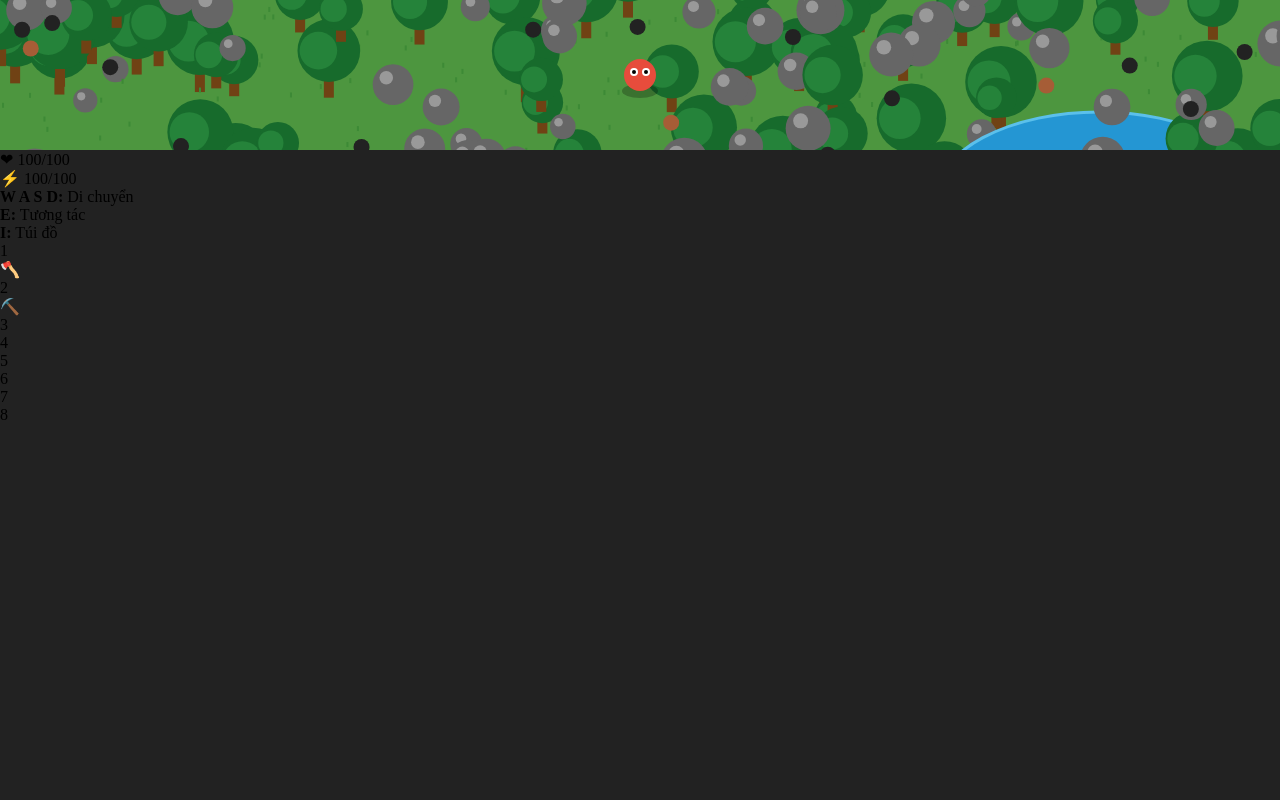
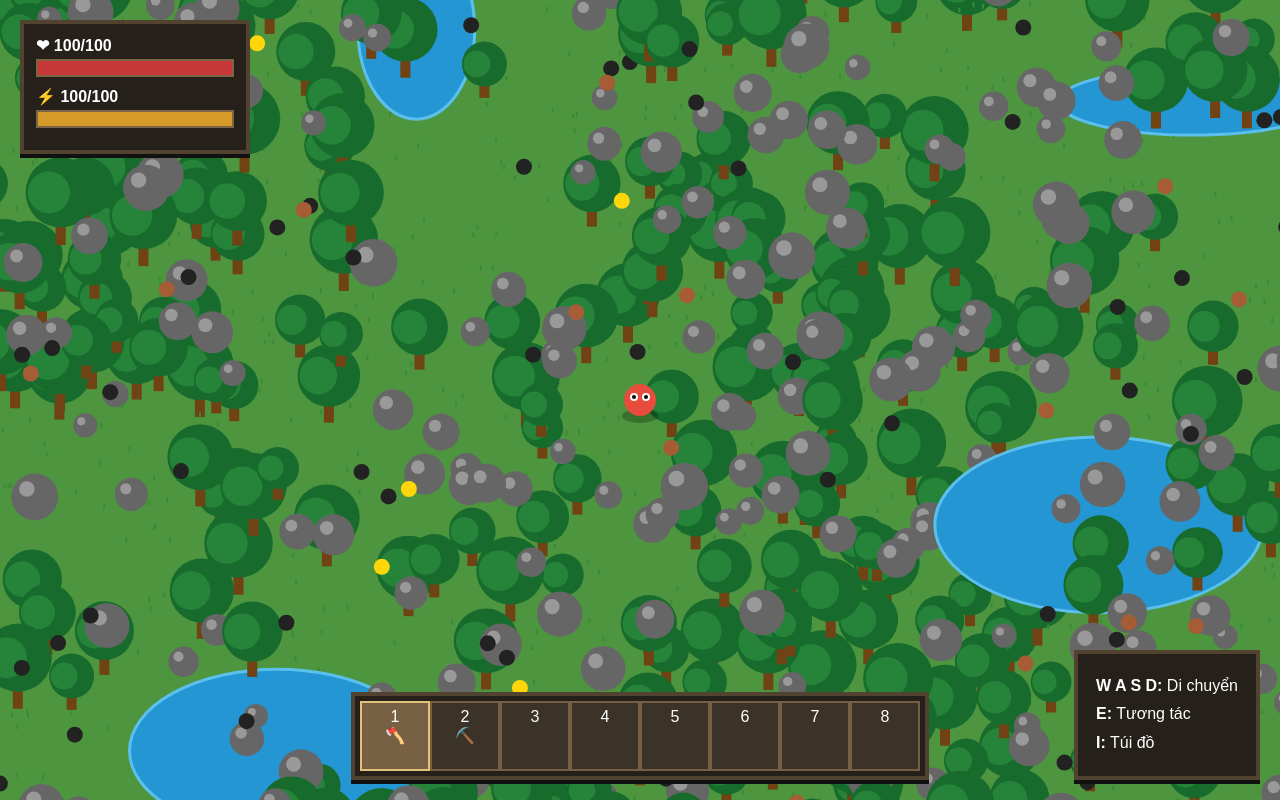
Before and after one commit to ngyenhoang14-star/game, a plain HTML site: page index.html in a window 1280 px wide. Drawn offline with Linux system fonts and the light colour scheme.

Commit message:
style.css

```diff
--- a/style.css
+++ b/style.css
@@ -2,54 +2,190 @@
     box-sizing: border-box;
 }
 
-html, body {
+html,
+body {
     margin: 0;
-    padding: 0;
     width: 100%;
     height: 100%;
-    background: #222;
+    overflow: hidden;
+
+    background: #151515;
+
+    font-family: Arial, sans-serif;
+}
+
+#game {
+    width: 100vw;
+    height: 100vh;
+
+    position: relative;
+
     overflow: hidden;
 }
 
-#gameContainer {
-    width: 100% !important;
-    max-width: 100% !important;
-    height: 100vh !important;
-    margin: 0 !important;
-    padding: 0 !important;
-    display: flex;
-    flex-direction: column;
-}
-
-#topBar {
-    padding: 8px;
-    background: #181818;
-    display: flex;
-    justify-content: center;
-    gap: 15px;
-    flex-wrap: wrap;
-}
-
-.stat {
-    background: #444;
-    padding: 7px 12px;
-    border-radius: 8px;
-}
+/* MÀN HÌNH GAME */
 
 #gameCanvas {
     display: block;
-    width: 100% !important;
-    max-width: 100% !important;
-    flex: 1 !important;
-    background: #4d9b45;
+
+    width: 100%;
+    height: 100%;
+
+    image-rendering: pixelated;
+
+    background: #4f913e;
 }
 
-#message {
-    padding: 10px;
-    background: #252525;
+
+/* HUD */
+
+#hud {
+    position: absolute;
+
+    top: 20px;
+    left: 20px;
+
+    width: 230px;
+
+    padding: 12px;
+
+    background: #252019;
+
+    border: 4px solid #51432f;
+
+    box-shadow:
+        0 4px 0 #111;
+}
+
+.barBox {
+    margin-bottom: 10px;
+}
+
+.barText {
+    color: white;
+
+    font-weight: bold;
+
+    margin-bottom: 4px;
+}
+
+.bar {
+    width: 100%;
+    height: 18px;
+
+    background: #111;
+
+    border: 2px solid #7b6546;
+}
+
+#healthFill {
+    width: 100%;
+    height: 100%;
+
+    background: #c73737;
+}
+
+#energyFill {
+    width: 100%;
+    height: 100%;
+
+    background: #d59a28;
+}
+
+
+/* HƯỚNG DẪN */
+
+#controls {
+    position: absolute;
+
+    right: 20px;
+    bottom: 20px;
+
+    padding: 18px;
+
+    color: white;
+
+    line-height: 1.8;
+
+    background: #252019;
+
+    border: 4px solid #51432f;
+
+    box-shadow:
+        0 4px 0 #111;
+}
+
+
+/* HOTBAR */
+
+#hotbar {
+    position: absolute;
+
+    left: 50%;
+    bottom: 20px;
+
+    transform: translateX(-50%);
+
+    display: flex;
+
+    background: #252019;
+
+    border: 4px solid #51432f;
+
+    padding: 5px;
+
+    box-shadow:
+        0 4px 0 #111;
+}
+
+.slot {
+    width: 70px;
+    height: 70px;
+
+    color: white;
+
+    border: 2px solid #765f42;
+
+    background: #3b3327;
+
+    padding: 5px;
+
+    font-size: 16px;
+
     text-align: center;
 }
 
-#mobileControls {
-    display: none;
+.selected {
+    background: #776044;
+
+    border-color: #e3c17c;
 }
+
+
+/* ĐIỆN THOẠI */
+
+@media (max-width: 700px) {
+
+    #hud {
+        top: 8px;
+        left: 8px;
+
+        width: 160px;
+
+        transform: scale(0.8);
+
+        transform-origin: top left;
+    }
+
+    #controls {
+        display: none;
+    }
+
+    #hotbar {
+        bottom: 10px;
+
+        transform: translateX(-50%) scale(0.7);
+
+        transform-origin: bottom center;
+    }
+}
```
